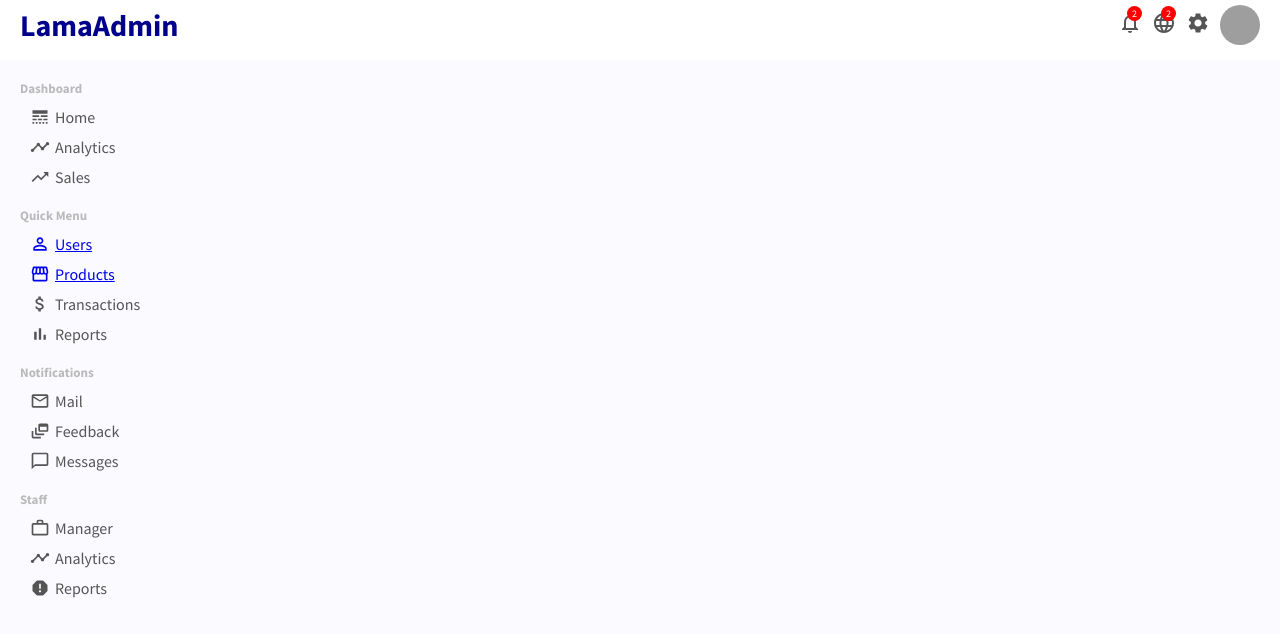
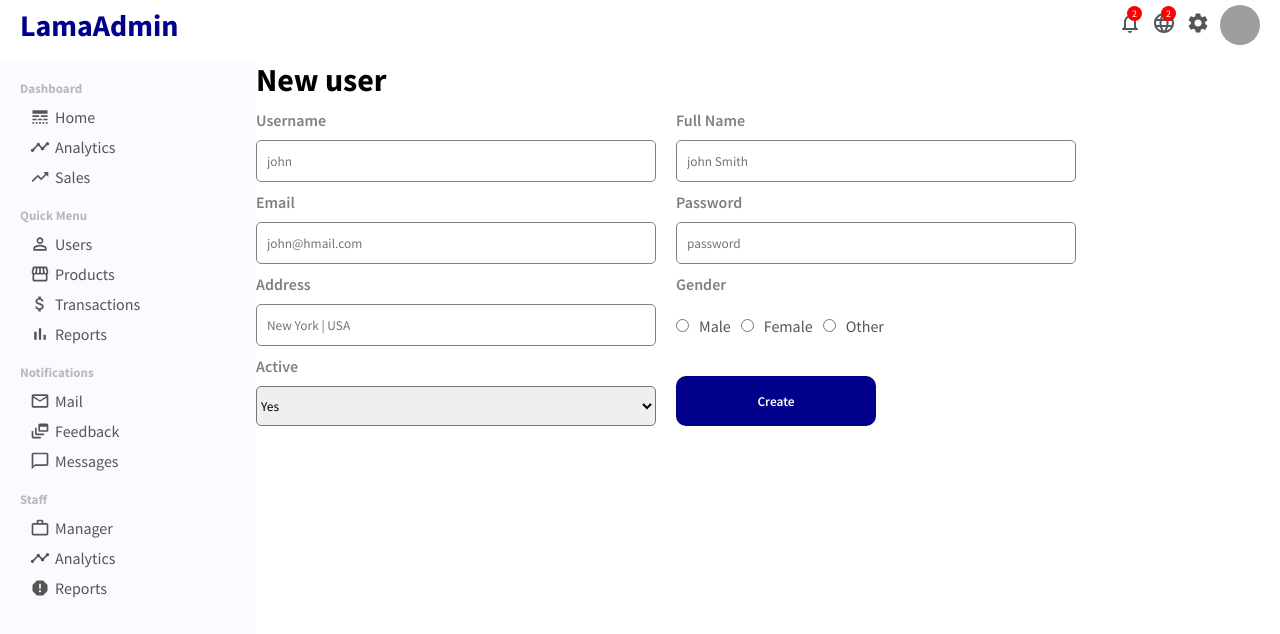
Before and after one commit to HelterDSouza/React-Dashboard, a React (Create React App) app: page /newUser in a window 1280 px wide. Shown: the top 634 px of the page. Built offline with nearby package versions, Linux system fonts and the light colour scheme; grey boxes are pictures that could not be loaded.

Commit message:
formulario para novo usuario

```diff
--- a/src/App.js
+++ b/src/App.js
@@ -8,6 +8,7 @@ import Topbar from "./components/topbar/Topbar"
 import Home from "./pages/home/Home"
 import UserList from "./pages/userList/UserList"
 import User from "./pages/user/User"
+import NewUser from "./pages/newUser/NewUser"
 
 function App() {
   return (
@@ -26,6 +27,9 @@ function App() {
           <Route path="/user/:userId">
             <User/>
           </Route>
+          <Route path="/newUser">
+            <NewUser/>
+          </Route>
         </Switch>
       </div>
     </Router>
--- a/src/app.css
+++ b/src/app.css
@@ -2,3 +2,8 @@
     display: flex;
     margin-top: 10px;
 }
+
+.link {
+    text-decoration: none;
+    color: inherit;
+}
--- /dev/null
+++ b/src/pages/newUser/NewUser.jsx
@@ -0,0 +1,54 @@
+import React from 'react'
+import "./newUser.css"
+const NewUser = () => {
+    return (
+        <div className="newUser">
+            <h1 className="newUserTitle">New user</h1>
+            <form action="" className="newUserForm">
+                <div className="newUserItem">
+                    <label htmlFor="">Username</label>
+                    <input type="text" placeholder='john' />
+                </div>
+                <div className="newUserItem">
+                    <label htmlFor="">Full Name</label>
+                    <input type="text" placeholder='john Smith' />
+                </div>
+                <div className="newUserItem">
+                    <label htmlFor="">Email</label>
+                    <input type="email" placeholder='john@hmail.com' />
+                </div>
+                <div className="newUserItem">
+                    <label htmlFor="">Password</label>
+                    <input type="password" placeholder='password' />
+                </div>
+                <div className="newUserItem">
+                    <label htmlFor="">Address</label>
+                    <input type="text" placeholder='New York | USA' />
+                </div>
+                <div className="newUserItem">
+                    <label htmlFor="">Gender</label>
+                    <div className="newUserGender">
+
+                        <input type="radio" name="gender" id="male" value="male" />
+                        <label htmlFor="male">Male</label>
+                        <input type="radio" name="gender" id="female" value="female" />
+                        <label htmlFor="female">Female</label>
+                        <input type="radio" name="gender" id="other" value="other" />
+                        <label htmlFor="other">Other</label>
+                    </div>
+                </div>
+                <div className="newUserItem">
+                    <label htmlFor="">Active</label>
+                    <select className="newUserSelect" name="active" id="active">
+                        <option value="yes">Yes</option>
+                        <option value="no">No</option>
+                    </select>
+
+                </div>
+                <button className="newUserButton">Create</button>
+            </form>
+        </div>
+    )
+}
+
+export default NewUser
--- /dev/null
+++ b/src/pages/newUser/newUser.css
@@ -0,0 +1,64 @@
+.newUser {
+    flex: 4;
+}
+
+.newUserTitle {}
+
+.newUserForm {
+    display: flex;
+    flex-wrap: wrap;
+}
+
+.newUserItem {
+    width: 400px;
+    display: flex;
+    flex-direction: column;
+    margin-top: 10px;
+    margin-right: 20px;
+}
+
+.newUserItem>label {
+    margin-bottom: 10px;
+    font-style: 14px;
+    font-weight: 600;
+    color: gray
+}
+
+.newUserItem>input {
+    height: 20px;
+    padding: 10px;
+    border: 1px solid gray;
+    border-radius: 5px;
+}
+
+.newUserGender>input {
+    margin-top: 15px;
+
+
+
+}
+
+.newUserGender>label {
+    margin: 10px;
+    font-style: 18px;
+    color: #555;
+
+}
+
+.newUserSelect {
+    height: 40px;
+    border-radius: 5px;
+
+}
+
+.newUserButton {
+    width: 200px;
+    border: none;
+    background-color: darkblue;
+    color: white;
+    padding: 7px 10px;
+    font-weight: 600;
+    border-radius: 10px;
+    margin-top: 30px;
+    cursor: pointer;
+}
```
